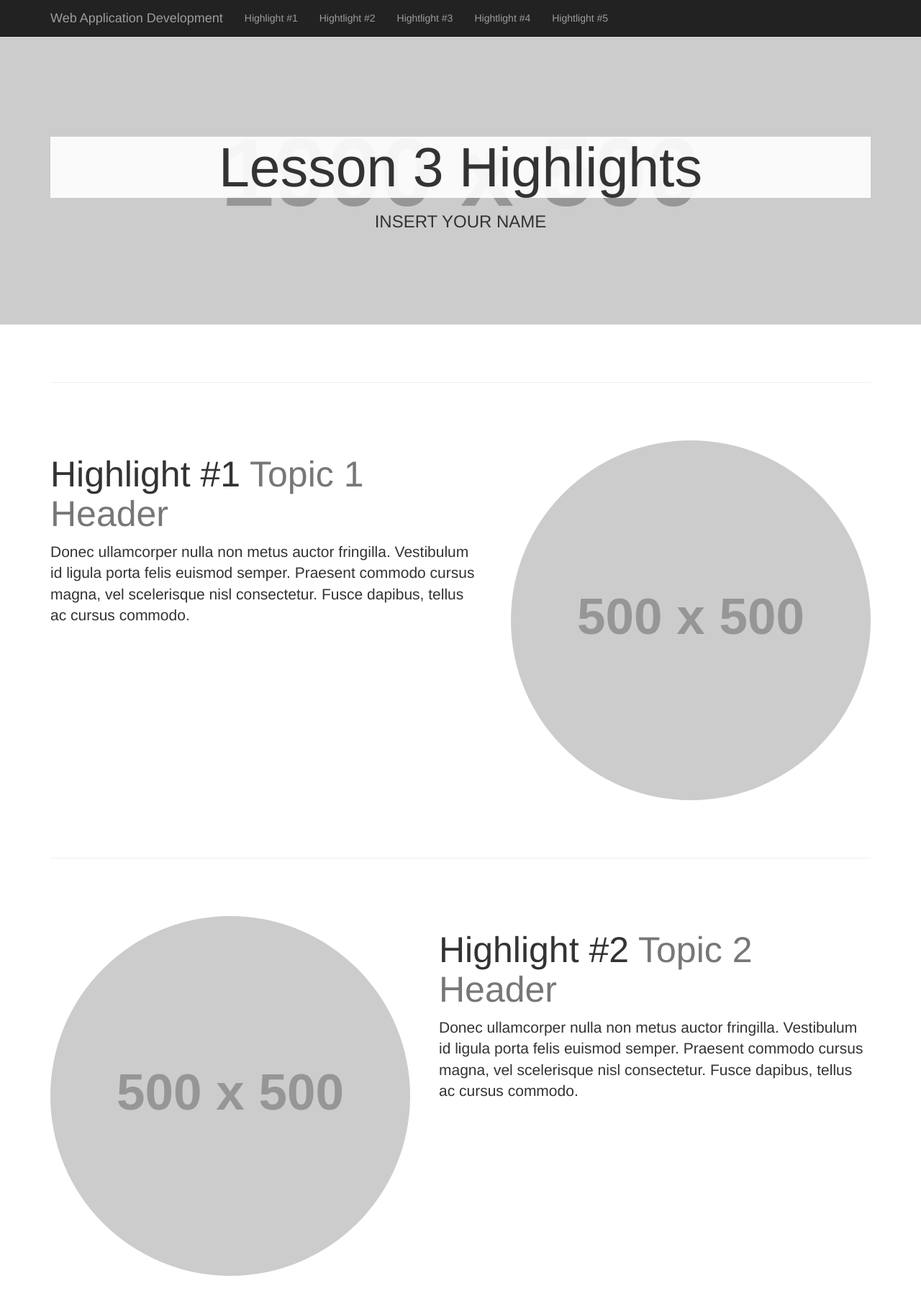
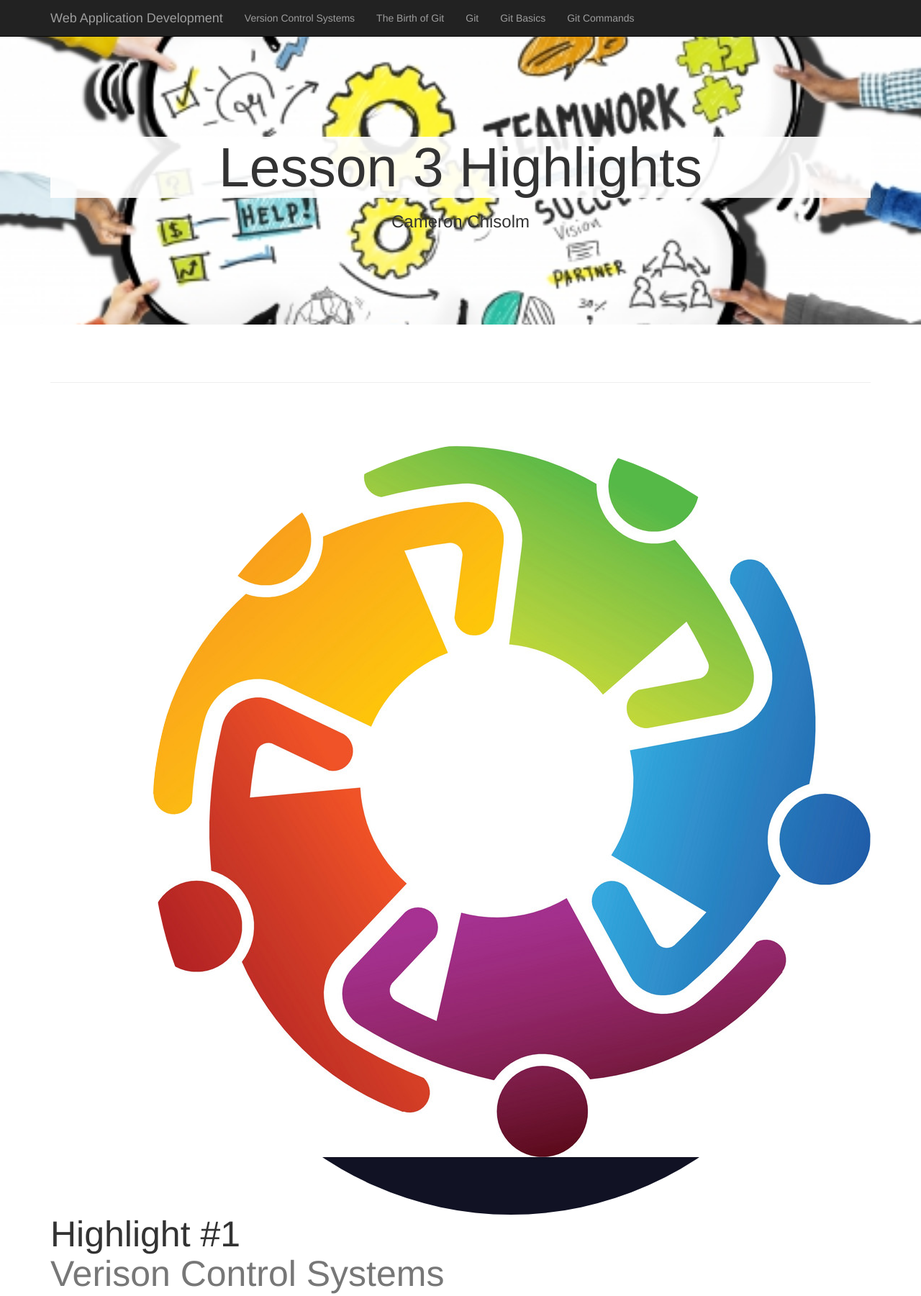
Before and after one commit to CChisolm/lesson3_VersionControl, a plain HTML site: page Lesson3_Highlights/index.html in a window 1280 px wide. Shown: the top 1801 px of the page at 72% size. Drawn offline with Linux system fonts and the light colour scheme; placeholder pictures from the web are drawn by us.

Commit message:
Lesson 3 final commit

```diff
--- a/Lesson3_Highlights/css/one-page-wonder.css
+++ b/Lesson3_Highlights/css/one-page-wonder.css
@@ -12,7 +12,7 @@ body {
     display: block;
     width: 100%;
     text-align: center;
-    background: url('http://placehold.it/1900x500') no-repeat center center scroll;
+    background: url('../images/teamworkheader.jpg') no-repeat center center scroll;
     -webkit-background-size: cover;
     -moz-background-size: cover;
     background-size: cover;
--- a/Lesson3_Highlights/index.html
+++ b/Lesson3_Highlights/index.html
@@ -11,7 +11,7 @@
     <meta name="description" content="">
     <meta name="author" content="">
 
-    <title>INSERT YOUR NAME</title>
+    <title>Cameron Chisolm</title>
 
     <!-- Bootstrap Core CSS -->
     <link href="css/bootstrap.min.css" rel="stylesheet">
@@ -41,19 +41,19 @@
             <div class="collapse navbar-collapse" id="bs-example-navbar-collapse-1">
                 <ul class="nav navbar-nav">
                     <li>
-                        <a href="#topic1">Highlight #1</a>
+                        <a href="#topic1">Version Control Systems</a>
                     </li>
                     <li>
-                        <a href="#topic2">Hightlight #2</a>
+                        <a href="#topic2">The Birth of Git</a>
                     </li>
                     <li>
-                        <a href="#topic3">Hightlight #3</a>
+                        <a href="#topic3">Git</a>
                     </li>
                     <li>
-                        <a href="#topic4">Hightlight #4</a>
+                        <a href="#topic4">Git Basics</a>
                     </li>
                     <li>
-                        <a href="#topic5">Hightlight #5</a>
+                        <a href="#topic5">Git Commands</a>
                     </li>
                 </ul>
             </div>
@@ -67,7 +67,7 @@
         <div class="headline">
             <div class="container">
                 <h2>Lesson 3 Highlights</h2>
-                <h3>INSERT YOUR NAME</h3>
+                <h3>Cameron Chisolm</h3>
             </div>
         </div>
     </header>
@@ -79,55 +79,55 @@
 
         <!-- First Featurette -->
         <div class="featurette" id="topic1">
-            <img class="featurette-image img-circle img-responsive pull-right" src="http://placehold.it/500x500">
+            <img class="featurette-image img-circle img-responsive pull-right" src="images/teamwork.jpg">
             <h2 class="featurette-heading">Highlight #1
-                <span class="text-muted">Topic 1 Header</span>
+                <span class="text-muted"><br>Verison Control Systems</span>
             </h2>
-            <p class="lead">Donec ullamcorper nulla non metus auctor fringilla. Vestibulum id ligula porta felis euismod semper. Praesent commodo cursus magna, vel scelerisque nisl consectetur. Fusce dapibus, tellus ac cursus commodo.</p>
+            <p class="lead">Version Control Systems also known as VCS’s make the world of web development so much easier. They keep track of all versions of a document that a user works on or creates. It is one main repository for all the projects files. One of the best parts of version control systems is that they allow teams to edit and update the same projects without overwriting each other’s work. This is beneficial because it allows companies to continuously make money if they experience problems during development. Due to the fact, they are able to easily go back and look at where the mistakes are and fix them and not have to take much time out of production to fix the problems.</p>
         </div>
 
         <hr class="featurette-divider">
 
         <!-- Second Featurette -->
         <div class="featurette" id="topic2">
-            <img class="featurette-image img-circle img-responsive pull-left" src="http://placehold.it/500x500">
+            <img class="featurette-image img-circle img-responsive pull-left" src="images/linux kernel.jpg">
             <h2 class="featurette-heading">Highlight #2
-                <span class="text-muted">Topic 2 Header</span>
+                <span class="text-muted"><br>The Birth of Git</span>
             </h2>
-            <p class="lead">Donec ullamcorper nulla non metus auctor fringilla. Vestibulum id ligula porta felis euismod semper. Praesent commodo cursus magna, vel scelerisque nisl consectetur. Fusce dapibus, tellus ac cursus commodo.</p>
+            <p class="lead">Git is one of the most popular version control systems, even though it has been around for a little over ten year. It’s popularity is due to its simple design, efficiency, speed, and other aspects. Git started out as open source software project called the Linux Kernel. The Linux Kernel existed for about eleven years, however at the end of its lifetime it started breaking down causing the use of it to no longer be free. Therefore, a couple of developers from the Linux Kernel decided to create their own version control system using knowledge they gained from working with the Linux Kernel. This creation of theirs is know known as Git.</p>
         </div>
 
         <hr class="featurette-divider">
 
         <!-- Third Featurette -->
         <div class="featurette" id="topic3">
-            <img class="featurette-image img-circle img-responsive pull-right" src="http://placehold.it/500x500">
+            <img class="featurette-image img-circle img-responsive pull-right" src="images/git.png">
             <h2 class="featurette-heading">Highlight #3
-                <span class="text-muted">Topic 3 Header</span>
+                <span class="text-muted"><br>What Is Git?</span>
             </h2>
-            <p class="lead">Donec ullamcorper nulla non metus auctor fringilla. Vestibulum id ligula porta felis euismod semper. Praesent commodo cursus magna, vel scelerisque nisl consectetur. Fusce dapibus, tellus ac cursus commodo.</p>
+            <p class="lead">Git is locally enabled. This means that you are able to version control items to Git anywhere in the world as long have you have access to a desktop. Having this ability is important because it makes working on projects as a team so much smoother which increases productivity. I think every who needs to use a version control system should use Git. Git automatically notes all of the actions the user does. The notes consist of who changed  the files, when they were changed, what about them was new or different, and merge changes to the same file. All of these notes create a revision history that can be used as a reference when a team is experiencing problems in their project.</p>
         </div>
 
         <hr class="featurette-divider">
 
        <!-- Fourth Featurette -->
         <div class="featurette" id="topic4">
-            <img class="featurette-image img-circle img-responsive pull-left" src="http://placehold.it/500x500">
+            <img class="featurette-image img-circle img-responsive pull-left" src="images/git basics.jpeg">
             <h2 class="featurette-heading">Highlight #4
-                <span class="text-muted">Topic 4 Header</span>
+                <span class="text-muted"><br>Git Basics</span>
             </h2>
-            <p class="lead">Donec ullamcorper nulla non metus auctor fringilla. Vestibulum id ligula porta felis euismod semper. Praesent commodo cursus magna, vel scelerisque nisl consectetur. Fusce dapibus, tellus ac cursus commodo.</p>
+            <p class="lead">Git is different from all of the other version control systems because of how it thinks and stores data. Instead of thinking of the data stored by users as a list of changes it takes a “snapshot” of the stored data as a smaller file system. Every time the user saves, Git takes a “snapshot” of what their files look like at the moment and stores a reference to that “snapshot”.  However, if no changes have occured it does not store another “snapshot” of the previous identical snapshot but instead just puts a link to the previous snapshot since it’s identical. The “snapshot” aspect of Git is helpful because there will never be duplicates of files making it easier to keep track of changes. </p>
         </div>
 
         <hr class="featurette-divider">
 
         <!-- Fifth Featurette -->
         <div class="featurette" id="topic5">
-            <img class="featurette-image img-circle img-responsive pull-right" src="http://placehold.it/500x500">
+            <img class="featurette-image img-circle img-responsive pull-right" src="images/git commands.png">
             <h2 class="featurette-heading">Highlight #5
-                <span class="text-muted">Topic 5 Header</span>
+                <span class="text-muted"><br>Git Commands</span>
             </h2>
-            <p class="lead">Donec ullamcorper nulla non metus auctor fringilla. Vestibulum id ligula porta felis euismod semper. Praesent commodo cursus magna, vel scelerisque nisl consectetur. Fusce dapibus, tellus ac cursus commodo.</p>
+            <p class="lead">There are over a hundred different commands that can be used for Git. These commands do the simple task of allowing users to do various different actions inside of Git. Three examples of these basic git commands that users must use within the version control system to connect their local repository to the remote repository are “git add”, “git commit”, and  “git push”. The “git add” command adds new files to the staging area. It is similar to when someone in a grocery store is adding items to their shopping cart. The “git commit” command takes the files and saves them to the local repository. It is similar to when someone in a grocery store are purchasing their items. The “git push” command uploads everything in the user’s local repository to the remote repository. It is similar to when the person is leaving the grocery store with their purchases. </p>
         </div>
 
         <hr class="featurette-divider">
```
Also changed, not shown: Lesson3_Highlights/images/git basics.jpeg (added), Lesson3_Highlights/images/git commands.png (added), Lesson3_Highlights/images/git.png (added), Lesson3_Highlights/images/linux kernel.jpg (added), Lesson3_Highlights/images/teamwork.jpg (added), Lesson3_Highlights/images/teamworkheader.jpg (added).
